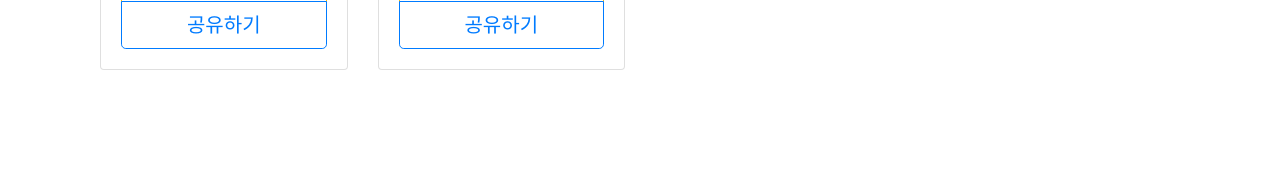
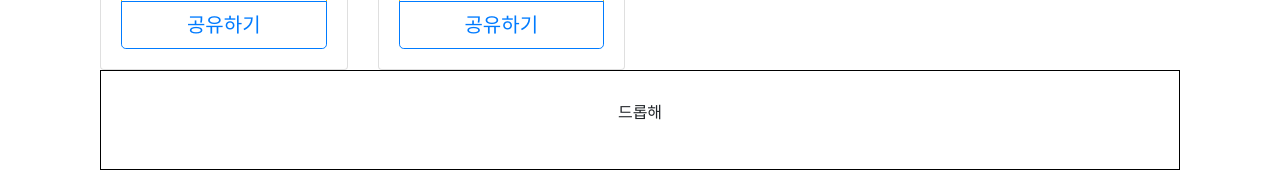
Before and after one commit to akak4456/ideal-world-cup, a React (Create React App) app in the folder frontend/ideal-world-cup/: page / in a window 1280 px wide. Shown: the part 734-904 px from the top of the page. Before the commit the page ends 804 px from the top, so only its background shows below. Built offline with nearby package versions, Linux system fonts and the light colour scheme.

Commit message:
no message

```diff
--- a/frontend/ideal-world-cup/src/components/common/DragAndDrop.jsx
+++ b/frontend/ideal-world-cup/src/components/common/DragAndDrop.jsx
@@ -1,5 +1,4 @@
 import React, { Component } from 'react';
-import { CardDeck } from 'react-bootstrap';
 class DragAndDrop extends Component {
   state = {
     drag: false,
@@ -58,11 +57,9 @@ class DragAndDrop extends Component {
       minHeight: '100px',
       border: '1px solid black',
     };
-    const zeroCardCaseComponent = <p>드롭해</p>;
-    const atLeastOneCardCaseComponent = <CardDeck>{this.props.children}</CardDeck>;
     return (
       <div style={boxStyle} ref={this.dropRef}>
-        {this.props.children ? atLeastOneCardCaseComponent : zeroCardCaseComponent}
+        {this.props.children}
       </div>
     );
   }
--- a/frontend/ideal-world-cup/src/components/common/ImageList.jsx
+++ b/frontend/ideal-world-cup/src/components/common/ImageList.jsx
@@ -1,4 +1,5 @@
 import React, { Component } from 'react';
+import { Card, Container, Row, Col } from 'react-bootstrap';
 import DragAndDrop from './DragAndDrop';
 
 class ImageList extends Component {
@@ -6,7 +7,6 @@ class ImageList extends Component {
     files: [],
   };
   handleDrop = (files) => {
-    let fileList = this.state.files;
     for (var i = 0; i < files.length; i++) {
       if (!files[i].name) return;
       let reader = new FileReader();
@@ -16,19 +16,40 @@ class ImageList extends Component {
           ...file,
           previewURL: reader.result,
         };
-        fileList.push(newFileItem);
+        this.setState({
+          files: this.state.files.concat(newFileItem),
+        });
       };
       reader.readAsDataURL(file);
     }
-    this.setState({ files: fileList });
   };
   render() {
-    /*
-    드래그 앤 드롭을 하면
-    그림이 보이겠끔 해야 한다
-    ImageListStory로 테스트해보기
-    */
-    return <DragAndDrop handleDrop={this.handleDrop}></DragAndDrop>;
+    return (
+      <DragAndDrop handleDrop={this.handleDrop}>
+        {this.state.files.length == 0 ? (
+          <p>드롭해</p>
+        ) : (
+          <Container>
+            <Row>
+              {this.state.files.map((file, idx) => (
+                <Col sm={4}>
+                  <Card key={idx}>
+                    <Card.Img variant="top" src={file.previewURL} />
+                    <Card.Body>
+                      <Card.Title>Card Title</Card.Title>
+                      <Card.Text>
+                        Some quick example text to build on the card title and make up the bulk of
+                        the card's content.
+                      </Card.Text>
+                    </Card.Body>
+                  </Card>
+                </Col>
+              ))}
+            </Row>
+          </Container>
+        )}
+      </DragAndDrop>
+    );
   }
 }
 
--- a/frontend/ideal-world-cup/src/containers/ideal_world_cup/IdealWorldCupStartContainer.jsx
+++ b/frontend/ideal-world-cup/src/containers/ideal_world_cup/IdealWorldCupStartContainer.jsx
@@ -33,6 +33,7 @@ class IdealWorldCupStartContainer extends Component {
           <Col md></Col>
           <Col md></Col>
         </Row>
+        <ImageList />
       </Container>
     );
   }
```
